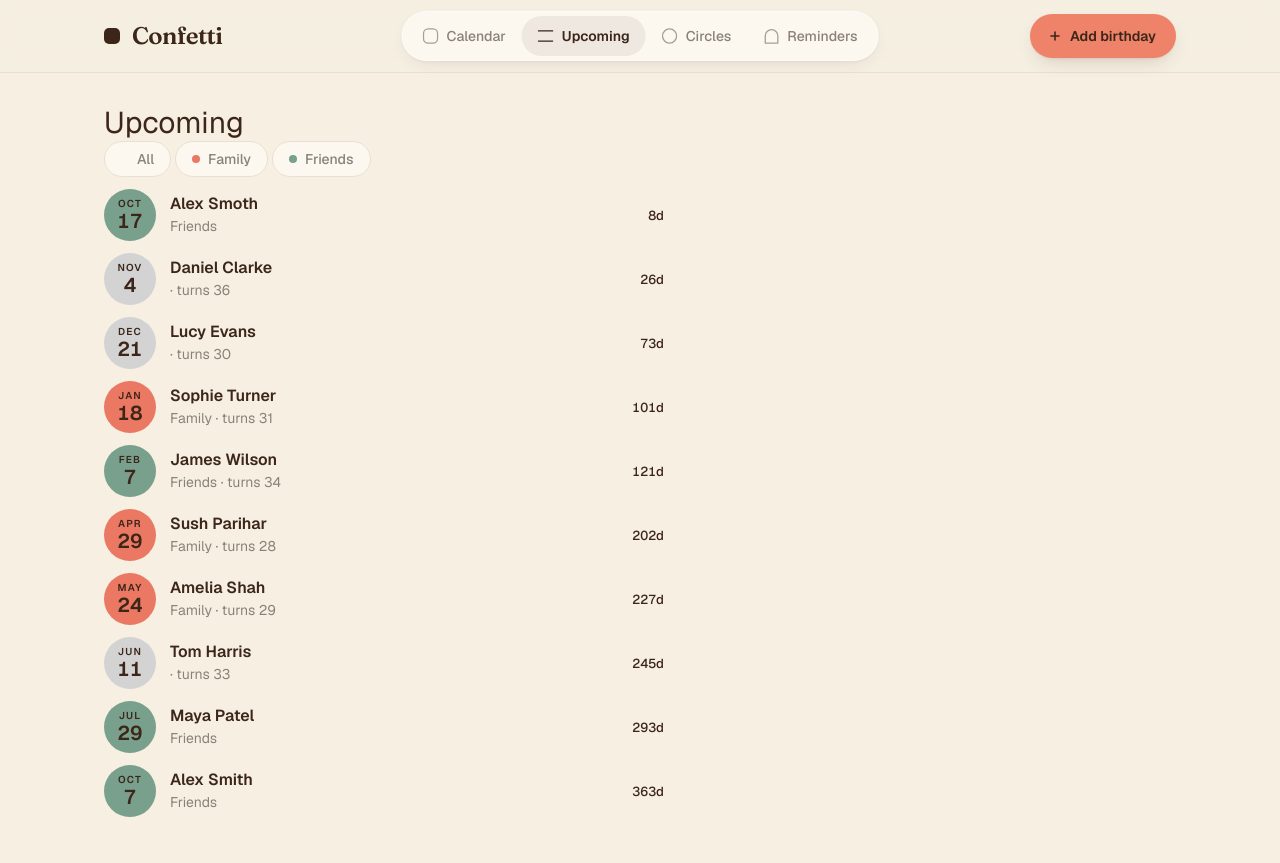
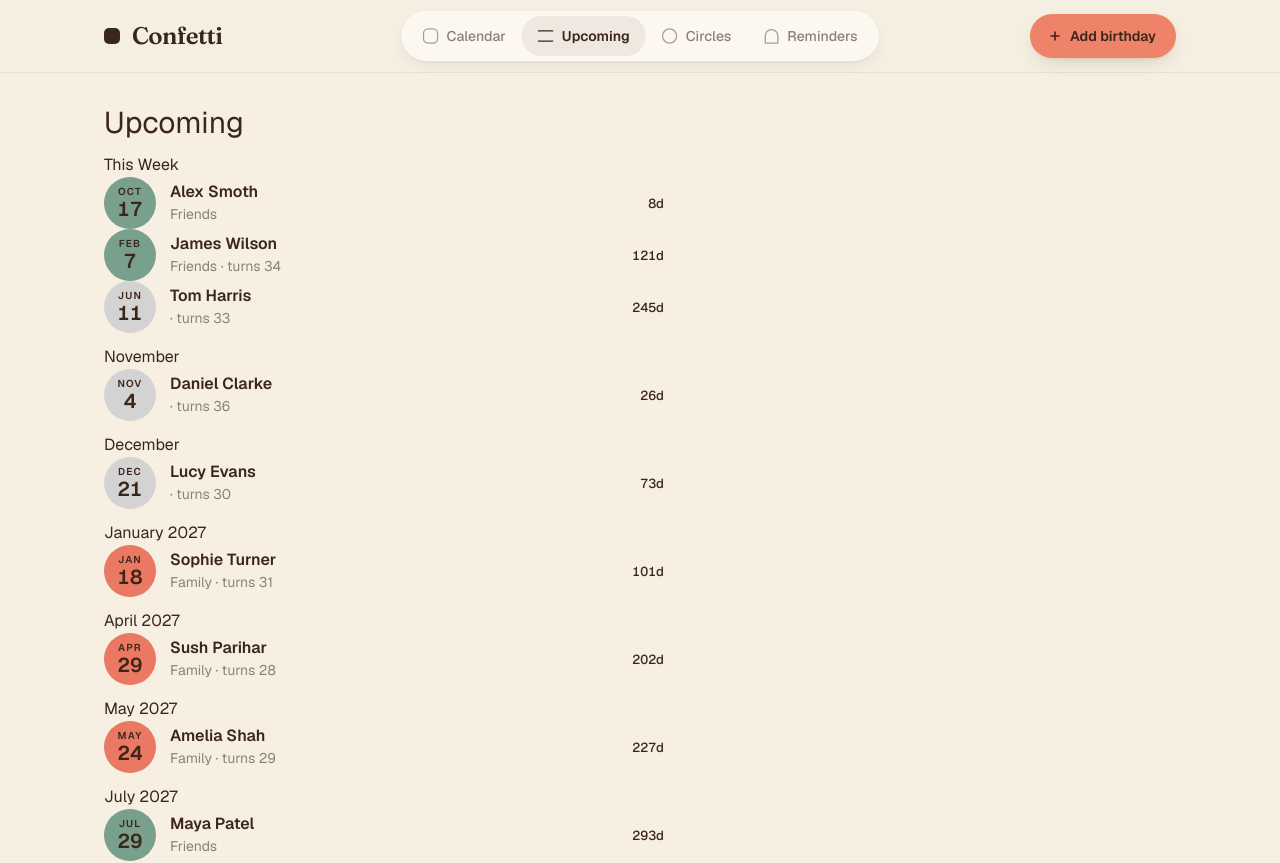
Before and after one commit to Dbrowne14/Confetti, a Next.js app: page /upcoming in a window 1280 px wide. Shown: the top 863 px of the page. Built offline with nearby package versions, Linux system fonts and the light colour scheme.

Commit message:
upcoming display finalised

```diff
--- a/components/upcoming/UpcomingDisplay.tsx
+++ b/components/upcoming/UpcomingDisplay.tsx
@@ -16,46 +16,33 @@ export const UpcomingDisplay = ({
   const upcoming = getUpcomingBirthdays(people, today);
 
   const groups = new Map();
+  const getGroupLabel = (birthday: Birthday, today: Date) => {
+    const birthdayMonth = birthday.date.getMonth();
+    const birthdayYear = birthday.date.getFullYear();
 
-  upcoming.forEach((birthday) => {
-    const day = today.getTime();
-    const birthdayDay = birthday.date.getTime();
-    const birthdayMonth = birthday.date.getMonth();
-    const difference = (birthdayDay - day) / (1000 * 60 * 60 * 24);
-
-    const birthdayYear = birthday.date.getFullYear();
     const isThisYear = birthdayYear === today.getFullYear();
     const isThisMonth = birthdayMonth === today.getMonth();
-    const month = monthNames[birthday.date.getMonth()];
+
+    const month = monthNames[birthdayMonth];
 
     if (isThisWeek(birthday, today)) {
-      if (groups.has("This Week")) {
-        const group = groups.get("This Week");
-        group.birthdays.push(birthday);
-      } else {
-        groups.set("This Week", { birthdays: [birthday] });
-      }
+      return "This Week";
     } else if (isThisMonth && isThisYear) {
-      if (groups.has("Later this Month")) {
-        const group = groups.get("Later this Month");
-        group.birthdays.push(birthday);
-      } else {
-        groups.set("Later this Month", { birthdays: [birthday] });
-      }
+      return "Later this Month";
     } else if (isThisYear) {
-      if (groups.has(month)) {
-        const group = groups.get(month);
-        group.birthdays.push(birthday);
-      } else {
-        groups.set(month, { birthdays: [birthday] });
-      }
+      return month;
     } else {
-      if (groups.has(`${month} ${birthdayYear}`)) {
-        const group = groups.get(`${month} ${birthdayYear}`);
-        group.birthdays.push(birthday);
-      } else {
-        groups.set(`${month} ${birthdayYear}`, { birthdays: [birthday] });
-      }
+      return `${month} ${birthdayYear}`;
+    }
+  };
+  upcoming.forEach((birthday) => {
+    const label = getGroupLabel(birthday, today);
+
+    if (groups.has(label)) {
+      const group = groups.get(label);
+      group.birthdays.push(birthday);
+    } else {
+      groups.set(label, { birthdays: [birthday] });
     }
   });
 
@@ -63,16 +50,22 @@ export const UpcomingDisplay = ({
 
   return (
     <div className="flex flex-col gap-3 mt-3">
-      {upcoming.map((person) => {
+      {Array.from(groups.entries()).map(([label, group]) => {
         return (
-          <div>
-            {upcoming ? (
-              <NextBirthday
-                person={person.person}
-                circle={getCircleForPerson(person.person, circles)}
-                date={today}
-                daysAway={getDaysUntil(person.date, today)}
-              />
+          <div key={group.label}>
+            <div>{label}</div>
+            {group ? (
+              group.birthdays.map((birthday: Birthday) => {
+                return (
+                  <NextBirthday
+                    key={birthday.person.id}
+                    person={birthday.person}
+                    circle={getCircleForPerson(birthday.person, circles)}
+                    date={today}
+                    daysAway={getDaysUntil(birthday.date, today)}
+                  />
+                );
+              })
             ) : (
               <p className="text-[15px] text-confetti-muted">
                 No upcoming birthdays
@@ -104,9 +97,11 @@ const NextBirthday = ({
     />
     <div className="flex shrink-0 flex-col items-end">
       <div className="leading-none text-[10px] font-medium text-confetti-ink tabular-nums sm:text-[13px]">
-        {daysAway < 8 ? (
+        {daysAway === 0 ? (
+          <span>today</span>
+        ) : daysAway < 8 ? (
           <span>
-            in {daysAway} day{daysAway == 1 ? "" : "s"}
+            in {daysAway} day{daysAway === 1 ? "" : "s"}
           </span>
         ) : (
           <span>{daysAway}d</span>
--- a/components/upcoming/Upcomingfilter.tsx
+++ b/components/upcoming/Upcomingfilter.tsx
@@ -4,10 +4,12 @@ import { Pill } from "../ui/Pill";
 export const Upcomingfilter = ({ circles }: { circles: Circle[] }) => {
   return (
     <div className="flex gap-1">
-      <Pill label="All" />
-      {circles.map(({ colour, name }) => {
-        return <Pill colour={colour} label={name} />;
-      })}
+
     </div>
   );
 };
+
+ /*     <Pill label="All" />
+      {circles.map(({ colour, name }) => {
+        return <Pill colour={colour} label={name} />;
+      })}*/
```
